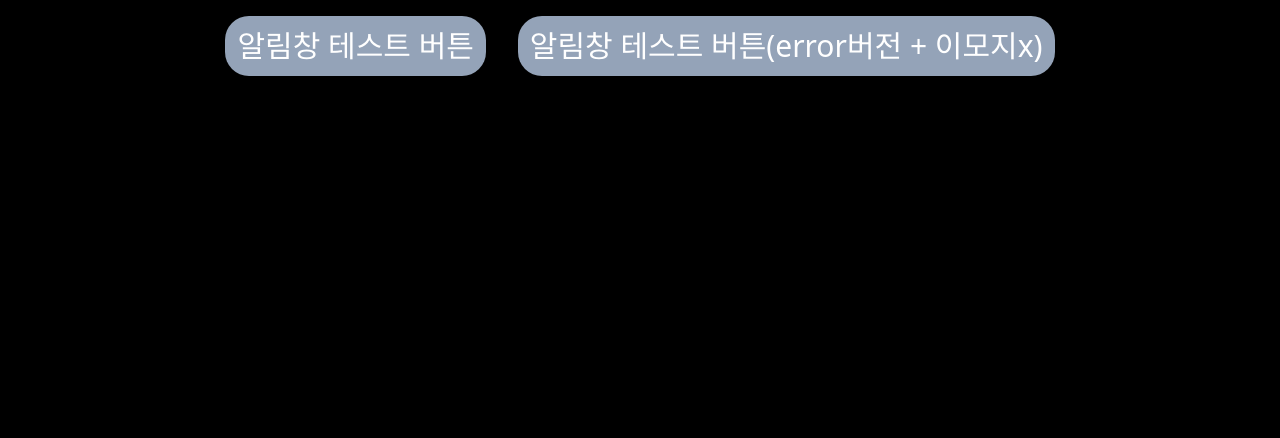
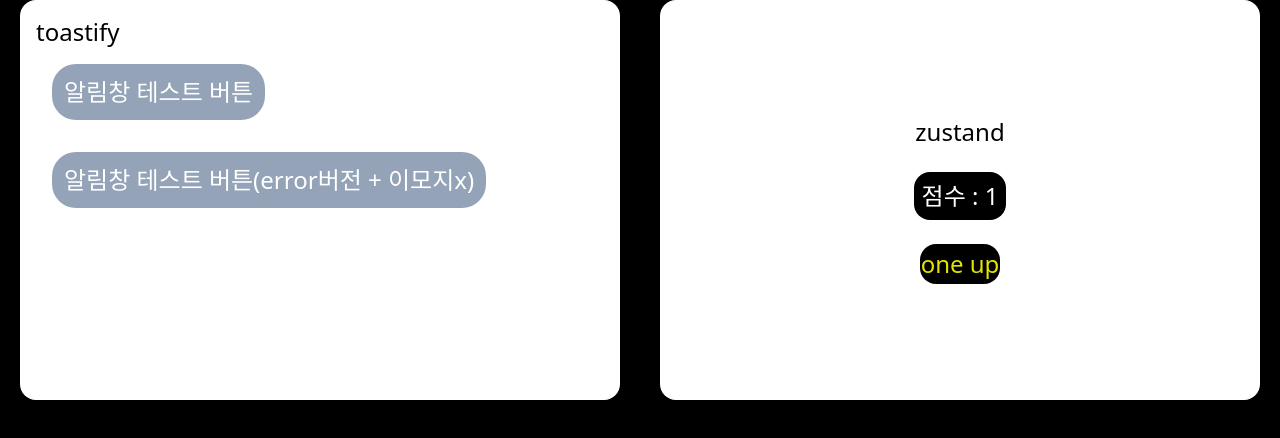
Before and after one commit to Web5rder/Web5rder-FE, a Next.js app: page /test in a window 1280 px wide. Shown: the top 438 px of the page. Built offline with nearby package versions, Linux system fonts and the light colour scheme.

Commit message:
:sparkles:[공통]: zustand 설치 및 테스트 추가

```diff
--- a/package.json
+++ b/package.json
@@ -16,7 +16,8 @@
     "next": "14.2.4",
     "react": "^18",
     "react-dom": "^18",
-    "react-toastify": "^10.0.5"
+    "react-toastify": "^10.0.5",
+    "zustand": "^4.5.4"
   },
   "devDependencies": {
     "@eslint/js": "^9.6.0",
--- a/src/app/(route)/test/page.tsx
+++ b/src/app/(route)/test/page.tsx
@@ -2,11 +2,16 @@
 
 import { ToastContainer } from 'react-toastify';
 import { testAlert, testAlert2 } from '@/app/utils/toast';
+import useTestStore from '@/app/utils/useStore';
 import 'react-toastify/dist/ReactToastify.css';
 
-const testpage = () => {
+function Testpage() {
+  const { count, increase } = useTestStore();
+
   return (
-    <div className="w-full h-full flex items-center justify-center text-white text-3xl">
+    <div className="w-full h-full flex items-center justify-center text-white text-2xl gap-x-10">
+      <div className="w-[600px] h-[400px] bg-white rounded-2xl p-4">
+        <h2 className="text-black">toastify</h2>
         {/* <ToastContainer style={{ width: 400, height: 180 }} />  다음과 같이 알림창 크기 조정 가능 */}
         <ToastContainer />
         <button
@@ -24,7 +29,21 @@ const testpage = () => {
           알림창 테스트 버튼(error버전 + 이모지x)
         </button>
       </div>
+      <div className="w-[600px] h-[400px] bg-white rounded-2xl text-black flex flex-col items-center justify-center gap-y-6 ">
+        zustand
+        <div className="flex p-2 bg-black text-white rounded-2xl">
+          <span>점수 : {count}</span>
+        </div>
+        <button
+          type="button"
+          onClick={increase}
+          className="w-20 h-10  text-yellow-1 bg-black rounded-2xl"
+        >
+          one up
+        </button>
+      </div>
+    </div>
   );
-};
+}
 
-export default testpage;
+export default Testpage;
--- /dev/null
+++ b/src/app/utils/useStore.ts
@@ -0,0 +1,13 @@
+import { create } from 'zustand';
+
+type testStore = {
+  count: number;
+  increase: () => void;
+};
+
+const useTestStore = create<testStore>((set) => ({
+  count: 1,
+  increase: () => set((state) => ({ count: state.count + 1 })),
+}));
+
+export default useTestStore;
```
Also changed, not shown: 1 other file (tests, documents, lock files or other folders). Lines whose indentation alone changed are shown as unchanged.
